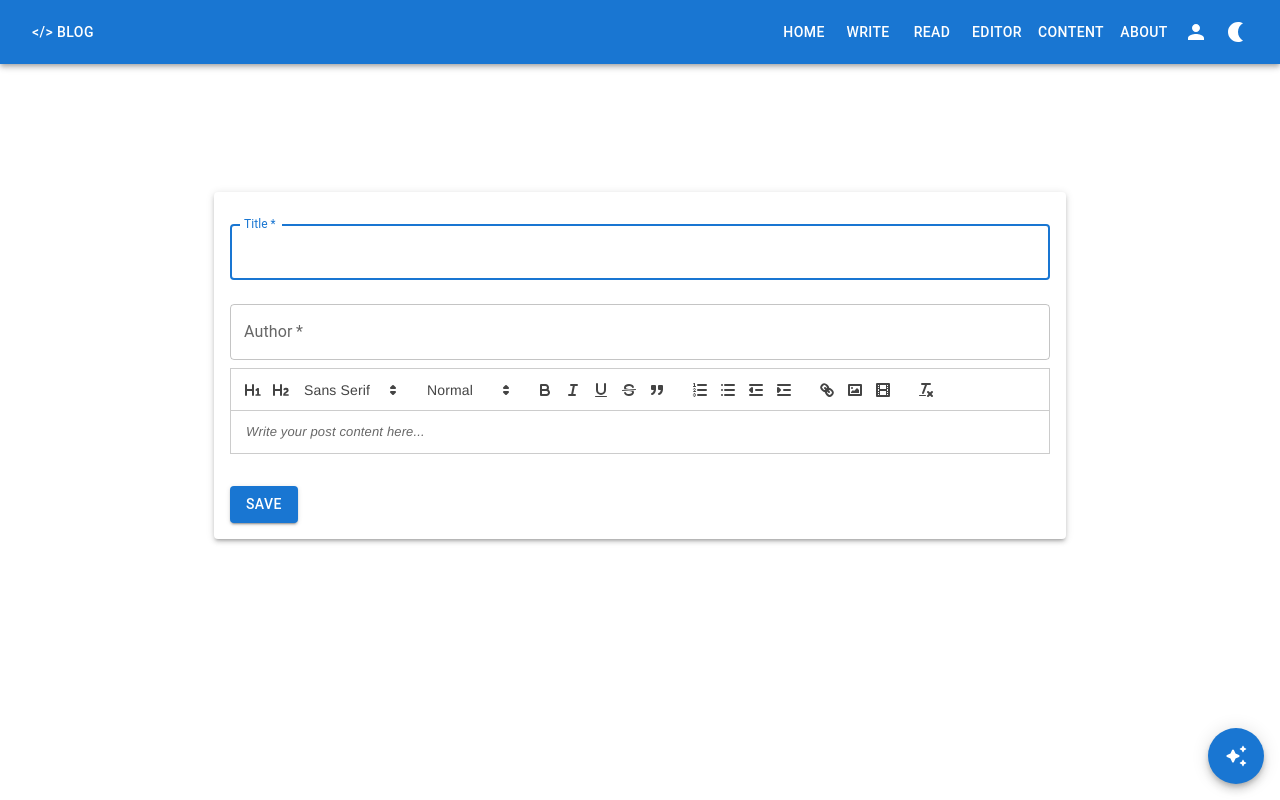
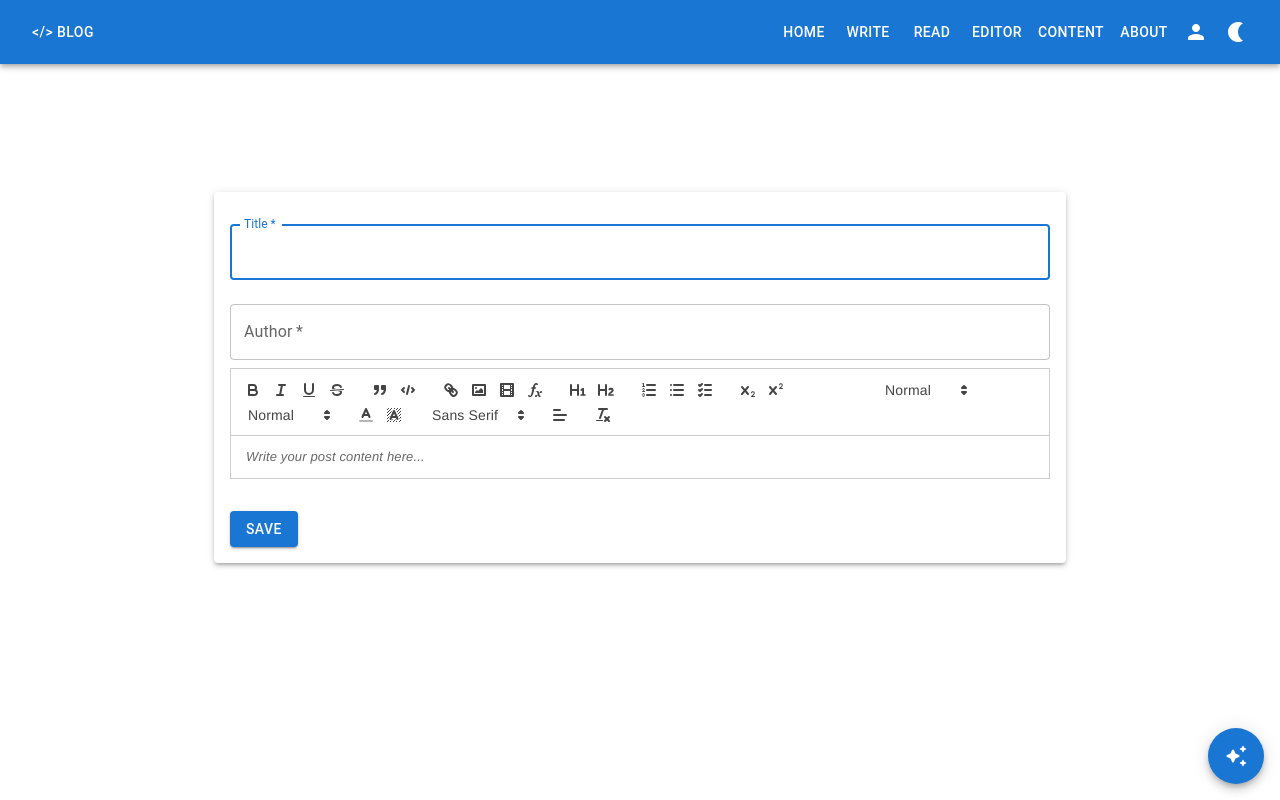
Before and after one commit to SaiAkshith-2001/Blog-App, a React (Create React App) app in the folder frontend/: page /editor in a window 1280 px wide. Built offline with nearby package versions, Linux system fonts and the light colour scheme; sample sign-in values are in the browser's storage.

Commit message:
[FE]: cosmetic fixes, added tooltip

```diff
--- a/frontend/src/App.js
+++ b/frontend/src/App.js
@@ -17,6 +17,7 @@ import {
   Typography,
   Menu,
   MenuItem,
+  Tooltip,
 } from "@mui/material";
 import LoadingBar from "react-top-loading-bar";
 import { AuthContext } from "./context/AuthContext";
@@ -35,7 +36,6 @@ const BlogPost = lazy(() => import("./pages/BlogPost"));
 const Insights = lazy(() => import("./pages/Insights"));
 const BlogWrite = lazy(() => import("./pages/BlogWrite"));
 const ThemeToggleButton = lazy(() => import("./component/ToggleButton"));
-
 const MenuIcon = lazy(() => import("@mui/icons-material/Menu"));
 const PersonIcon = lazy(() => import("@mui/icons-material/Person"));
 function App(props) {
@@ -135,6 +135,7 @@ function App(props) {
         />
         <AppBar component="nav" position="static">
           <Toolbar>
+            <Tooltip title="Menu" arrow>
               <IconButton
                 color="inherit"
                 aria-label="open drawer"
@@ -144,6 +145,7 @@ function App(props) {
               >
                 <MenuIcon />
               </IconButton>
+            </Tooltip>
             <Typography component="div" sx={{ flexGrow: 1 }}>
               <Button
                 disableRipple
@@ -209,9 +211,11 @@ function App(props) {
                 About
               </Button>
             </Box>
+            <Tooltip title="Profile" arrow>
               <IconButton color="inherit" onClick={handleMenuOpen}>
                 <PersonIcon />
               </IconButton>
+            </Tooltip>
             <Menu
               anchorEl={anchorEl}
               open={Boolean(anchorEl)}
--- a/frontend/src/component/ToggleButton.jsx
+++ b/frontend/src/component/ToggleButton.jsx
@@ -1,4 +1,5 @@
 import React, { useContext, lazy } from "react";
+import Tooltip from "@mui/material/Tooltip";
 import { ThemeContext } from "../context/ThemeContext";
 import { IconButton } from "@mui/material";
 const LightModeIcon = lazy(() => import("@mui/icons-material/LightMode"));
@@ -7,9 +8,11 @@ const ThemeToggleButton = () => {
   const { darkMode, toggleTheme } = useContext(ThemeContext);
 
   return (
-    <IconButton onClick={toggleTheme} color="inherit">
-      {darkMode ? <LightModeIcon /> : <NightlightIcon />}
-    </IconButton>
+    <Tooltip title={darkMode ? "Light Mode" : "Dark Mode"} arrow>
+      <IconButton onClick={toggleTheme} color="inherit">
+        {darkMode ? <LightModeIcon /> : <NightlightIcon />}
+      </IconButton>
+    </Tooltip>
   );
 };
 
--- a/frontend/src/pages/AskAI.jsx
+++ b/frontend/src/pages/AskAI.jsx
@@ -6,6 +6,7 @@ import {
   Box,
   IconButton,
   Paper,
+  Tooltip,
 } from "@mui/material";
 import axios from "axios";
 import SendRoundedIcon from "@mui/icons-material/SendRounded";
@@ -47,9 +48,11 @@ const AskAI = () => {
             autoFocus
             InputProps={{
               endAdornment: (
-                <IconButton color="primary" type="submit">
-                  <SendRoundedIcon />
-                </IconButton>
+                <Tooltip title="Send" arrow>
+                  <IconButton color="primary" type="submit">
+                    <SendRoundedIcon />
+                  </IconButton>
+                </Tooltip>
               ),
             }}
           />
--- a/frontend/src/pages/BlogRead.jsx
+++ b/frontend/src/pages/BlogRead.jsx
@@ -13,6 +13,7 @@ import {
   Box,
   IconButton,
   CardMedia,
+  Tooltip,
 } from "@mui/material";
 import SearchIcon from "@mui/icons-material/Search";
 import AddIcon from "@mui/icons-material/Add";
@@ -130,6 +131,7 @@ const BlogRead = () => {
                     </Typography>
                   </StyledCardContent>
                   <CardActions>
+                    <Tooltip title="comment" arrow>
                       <IconButton
                         aria-label="comments"
                         component={Link}
@@ -137,6 +139,7 @@ const BlogRead = () => {
                       >
                         <CommentRoundedIcon />
                       </IconButton>
+                    </Tooltip>
                   </CardActions>
                 </StyledCard>
               </Grid>
@@ -149,9 +152,11 @@ const BlogRead = () => {
         )}
       </Container>
       <StyledFab color="primary" aria-label="add">
+        <Tooltip title="New Post" arrow>
           <IconButton color="inherit" component={Link} to="/write">
             <AddIcon />
           </IconButton>
+        </Tooltip>
       </StyledFab>
     </Container>
   );
--- a/frontend/src/pages/Editor.jsx
+++ b/frontend/src/pages/Editor.jsx
@@ -25,6 +25,7 @@ import {
   DialogContent,
   DialogActions,
   InputAdornment,
+  Tooltip,
 } from "@mui/material";
 import { useNavigate, Link } from "react-router-dom";
 import EditIcon from "@mui/icons-material/Edit";
@@ -36,36 +37,42 @@ import AutoAwesomeRoundedIcon from "@mui/icons-material/AutoAwesomeRounded";
 import { Close } from "@mui/icons-material";
 const modules = {
   toolbar: [
-    [{ header: "1" }, { header: "2" }, { font: [] }],
-    [{ size: [] }],
-    ["bold", "italic", "underline", "strike", "blockquote"],
-    [
-      { list: "ordered" },
-      { list: "bullet" },
-      { indent: "-1" },
-      { indent: "+1" },
-    ],
-    ["link", "image", "video"],
-    ["clean"],
+    ["bold", "italic", "underline", "strike"], // toggled buttons
+    ["blockquote", "code-block"],
+    ["link", "image", "video", "formula"],
+    [{ header: 1 }, { header: 2 }], // custom button values
+    [{ list: "ordered" }, { list: "bullet" }, { list: "check" }],
+    [{ script: "sub" }, { script: "super" }], // superscript/subscript
+    [{ indent: "-2" }, { indent: "+2" }], // outdent/indent
+    // [{ direction: "rtl" }], // text direction
+
+    [{ size: ["small", false, "large", "huge"] }], // custom dropdown
+    [{ header: [1, 2, 3, 4, 5, 6, false] }],
+
+    [{ color: [] }, { background: [] }], // dropdown with defaults from theme
+    [{ font: [] }],
+    [{ align: [] }],
+
+    ["clean"], // remove formatting button
   ],
 };
 
-const formats = [
-  "header",
-  "font",
-  "size",
-  "bold",
-  "italic",
-  "underline",
-  "strike",
-  "blockquote",
-  "list",
-  "bullet",
-  "indent",
-  "link",
-  "image",
-  "video",
-];
+// const formats = [
+//   "header",
+//   "font",
+//   "size",
+//   "bold",
+//   "italic",
+//   "underline",
+//   "strike",
+//   "blockquote",
+//   "list",
+//   "bullet",
+//   "indent",
+//   "link",
+//   "image",
+//   "video",
+// ];
 const StyledFab = styled(Fab)(({ theme }) => ({
   position: "fixed",
   bottom: theme.spacing(2),
@@ -133,9 +140,12 @@ const BlogPost = ({ post, onEdit, onDelete, onComment, onOpenInsights }) => {
         </Typography>
       </StyledCardContent>
       <CardActions>
+        <Tooltip title="Like" arrow>
           <IconButton aria-label="like" onClick={() => setIsLiked(!isLiked)}>
             <FavoriteRoundedIcon sx={{ color: isLiked ? "red" : "null" }} />
           </IconButton>
+        </Tooltip>
+        <Tooltip title="Comment" arrow>
           <IconButton
             aria-label="comment"
             onClick={() => setShowComments(!showComments)}
@@ -144,15 +154,22 @@ const BlogPost = ({ post, onEdit, onDelete, onComment, onOpenInsights }) => {
               <CommentRoundedIcon />
             </Badge>
           </IconButton>
+        </Tooltip>
+        <Tooltip title="Edit" arrow>
           <IconButton aria-label="edit" onClick={() => onEdit(post)}>
             <EditIcon />
           </IconButton>
+        </Tooltip>
+        <Tooltip title="Delete" arrow>
           <IconButton aria-label="delete" onClick={() => onDelete(post.id)}>
             <DeleteIcon />
           </IconButton>
+        </Tooltip>
+        <Tooltip title="Charts" arrow>
           <IconButton aria-label="charts" onClick={() => onOpenInsights(post)}>
             <ShowChartRoundedIcon />
           </IconButton>
+        </Tooltip>
       </CardActions>
       {showComments && (
         <CardContent>
@@ -341,7 +358,7 @@ const NoteEditor = () => {
             value={content}
             onChange={handleChange}
             modules={modules}
-            formats={formats}
+            // formats={formats}
             placeholder="Write your post content here..."
             sx={{ my: "2rem" }}
           />
@@ -432,9 +449,11 @@ const NoteEditor = () => {
         </Alert>
       </Snackbar>
       <StyledFab color="primary" aria-label="add">
+        <Tooltip title="Ask AI" arrow>
           <IconButton color="inherit" component={Link} to="/askai">
             <AutoAwesomeRoundedIcon />
           </IconButton>
+        </Tooltip>
       </StyledFab>
     </Container>
   );
--- a/frontend/src/pages/Login.jsx
+++ b/frontend/src/pages/Login.jsx
@@ -12,6 +12,7 @@ import {
   Box,
   IconButton,
   Alert,
+  Tooltip,
 } from "@mui/material";
 import VisibilityIcon from "@mui/icons-material/Visibility";
 import VisibilityOffIcon from "@mui/icons-material/VisibilityOff";
@@ -127,9 +128,11 @@ const Login = () => {
             helperText={errors.password?.message}
             InputProps={{
               endAdornment: (
-                <IconButton onClick={handleShowPassword}>
-                  {showPassword ? <VisibilityOffIcon /> : <VisibilityIcon />}
-                </IconButton>
+                <Tooltip title={showPassword ? "Hide" : "Show"} arrow>
+                  <IconButton onClick={handleShowPassword}>
+                    {showPassword ? <VisibilityOffIcon /> : <VisibilityIcon />}
+                  </IconButton>
+                </Tooltip>
               ),
             }}
           />
```
Also changed, not shown: frontend/src/component/Modal.jsx (+5 -5 lines), frontend/src/pages/BlogWrite.jsx (+54 -36 lines), frontend/src/pages/Register.jsx (+19 -3 lines). Lines whose indentation alone changed are shown as unchanged.
